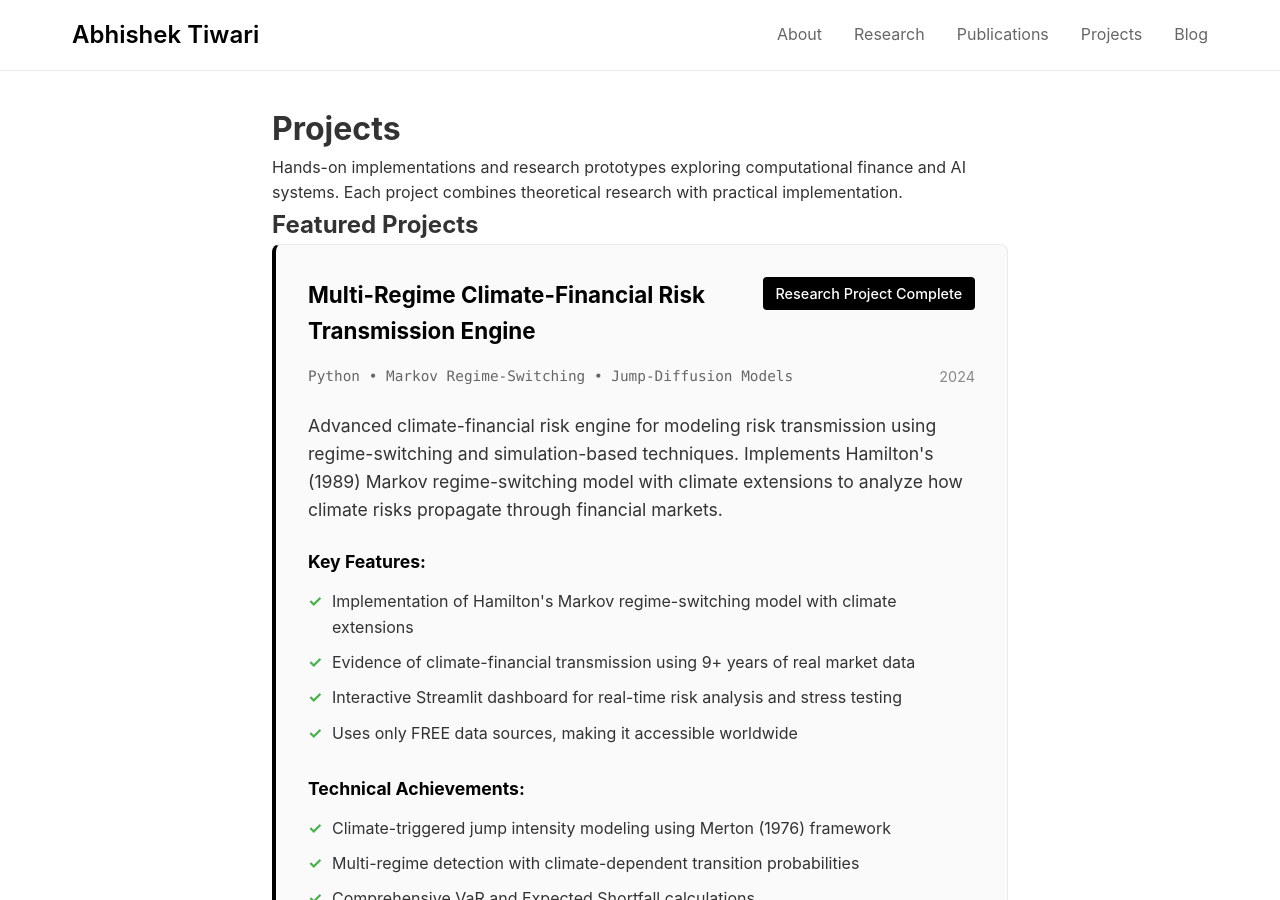
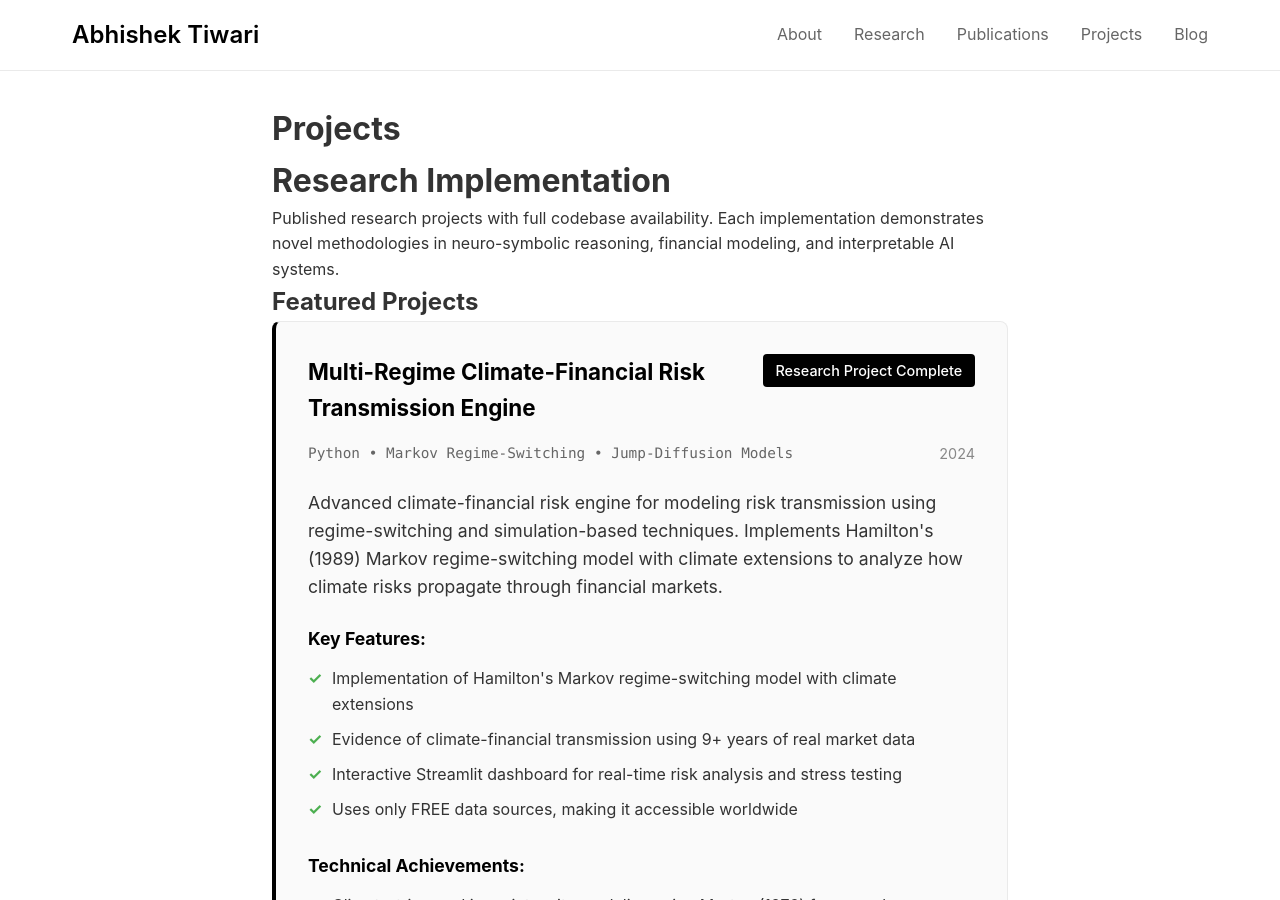
Before and after one commit to Abhishek282001Tiwari/Personal_Website, a Jekyll site: the page built from projects.md, in a window 1280 px wide and 900 px high. Built offline with Jekyll 4.4.1, drawn with Linux system fonts in a browser that asks for light colours.

```diff
--- a/projects.md
+++ b/projects.md
@@ -6,7 +6,9 @@
 
 # Projects
 
-Hands-on implementations and research prototypes exploring computational finance and AI systems. Each project combines theoretical research with practical implementation.
+# Research Implementation
+
+Published research projects with full codebase availability. Each implementation demonstrates novel methodologies in neuro-symbolic reasoning, financial modeling, and interpretable AI systems.
 
 ## Featured Projects
 
```
